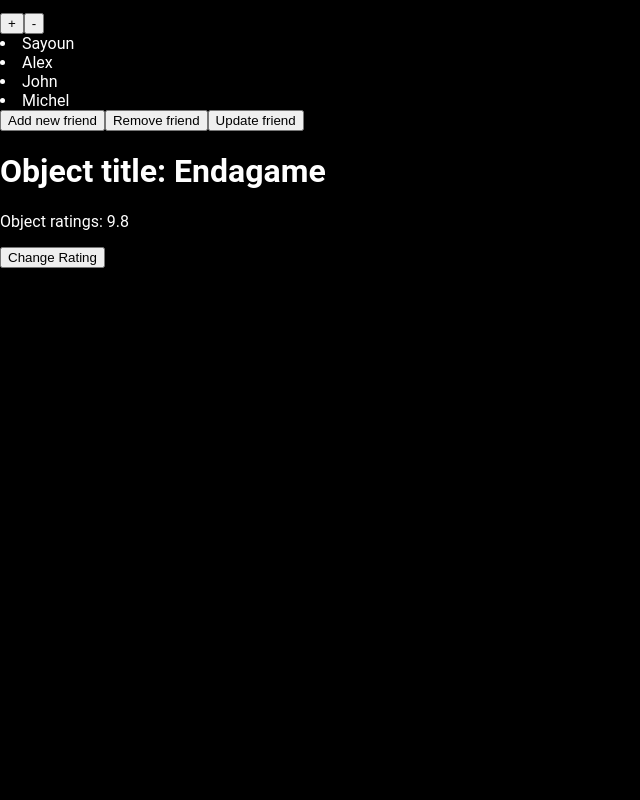
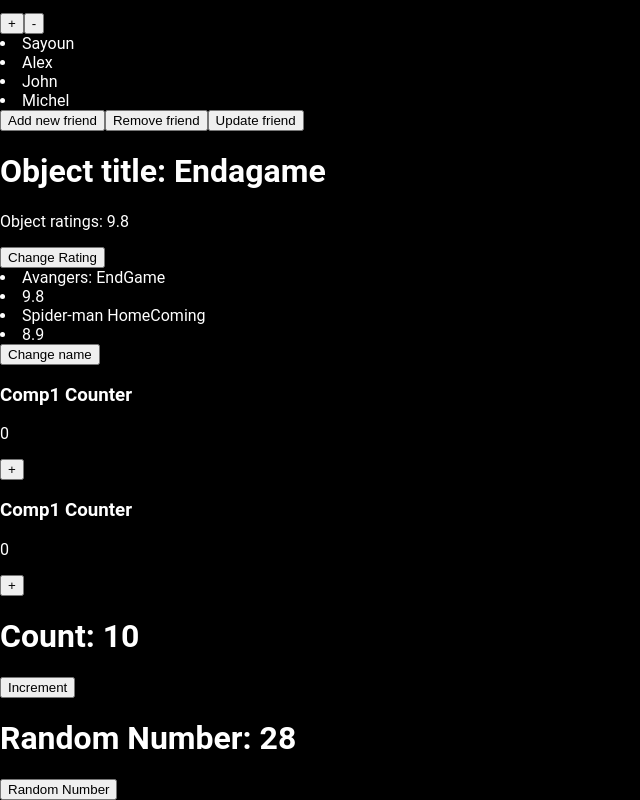
Before and after one commit to SAYOUNCDR/reactjs, a React (Vite) app: page / in a window 1280 px wide. Shown: the part 1877-2677 px from the top of the page, without its empty margins (0-640 px from the left). Before the commit the page ends 2145 px from the top, so only its background shows below. Built offline with nearby package versions, Linux system fonts and the light colour scheme.

Commit message:
useState more use cases

```diff
--- a/src/App.jsx
+++ b/src/App.jsx
@@ -1,3 +1,4 @@
+import { useState } from "react";
 import { Arrayobj } from "./components/Arrayobj";
 import { ChildrenProp } from "./components/ChildrenProp";
 import { ConditionalRender } from "./components/ConditionalRender";
@@ -9,11 +10,15 @@
 import { PropsChild } from "./components/PropsChild";
 import { StatesHooks } from "./components/StatesHooks";
 import { Styling } from "./components/Styling";
+import { Comp1 } from "./components/Comp1";
+import { Comp2 } from "./components/Comp2";
+import { ArrowUseState } from "./components/ArrowUseState";
 
 //Importing css
 import "./index.css";
 //Components inside a component
 const App = () => {
+  const [count, setCount] = useState(0);
   return (
     <div>
       <JSXRules />
@@ -36,8 +41,12 @@
 
       <Styling />
       <EventHandler />
+      <StatesHooks />
 
-      <StatesHooks />
+      <Comp1 count={count} onClickHandler={() => setCount(count + 1)} />
+      <Comp2 count={count} onClickHandler={() => setCount(count + 1)} />
+
+      <ArrowUseState />
     </div>
   );
 };
--- /dev/null
+++ b/src/components/ArrowUseState.jsx
@@ -0,0 +1,31 @@
+import { useState } from "react";
+
+export const ArrowUseState = () => {
+  const [count, setCount] = useState(() => {
+    const initialCount = 10;
+    return initialCount;
+  });
+
+  const increment = () => {
+    setCount((prevCount) => prevCount + 1);
+  };
+
+  const [randomNumber, setRandomNumber] = useState(() => {
+    const randomNumber = Math.floor(Math.random() * 100);
+    return randomNumber;
+  });
+
+  const generateRandomNumber = () => {
+    const newNumber = Math.floor(Math.random() * 100);
+    setRandomNumber(newNumber);
+  };
+  return (
+    <div>
+      <h1>Count: {count}</h1>
+      <button onClick={increment}>Increment</button>
+
+      <h1>Random Number: {randomNumber}</h1>
+      <button onClick={generateRandomNumber}>Random Number</button>
+    </div>
+  );
+};
--- /dev/null
+++ b/src/components/Comp1.jsx
@@ -0,0 +1,10 @@
+export const Comp1 = ({ count, onClickHandler }) => {
+  const handleClick = onClickHandler;
+  return (
+    <div>
+      <h3>Comp1 Counter</h3>
+      <p>{count}</p>
+      <button onClick={handleClick}> + </button>
+    </div>
+  );
+};
--- /dev/null
+++ b/src/components/Comp2.jsx
@@ -0,0 +1,10 @@
+export const Comp2 = ({ count, onClickHandler }) => {
+  const handleClick = onClickHandler;
+  return (
+    <div>
+      <h3>Comp1 Counter</h3>
+      <p>{count}</p>
+      <button onClick={handleClick}> + </button>
+    </div>
+  );
+};
--- a/src/components/StatesHooks.jsx
+++ b/src/components/StatesHooks.jsx
@@ -32,6 +32,18 @@
   };
 
   //Array of object
+  const [arrayMovies, setarrayMovies] = useState([
+    { id: 1, title: "Avangers: EndGame", ratings: 9.8 },
+    { id: 2, title: "Spider-man HomeComing", ratings: 8.9 },
+  ]);
+
+  const changeName = () => {
+    setarrayMovies(
+      arrayMovies.map((m) =>
+        m.id === 1 ? { ...arrayMovies, title: "John Wick 4" , ratings: 9 } : m
+      )
+    );
+  };
 
   return (
     <div>
@@ -50,6 +62,15 @@
       <h1>Object title: {movie.title}</h1>
       <p>Object ratings: {movie.ratings}</p>
       <button onClick={handleClickRating}>Change Rating</button>
+
+      {arrayMovies.map((m) => (
+        <>
+          <li>{m.title}</li>
+          <li>{m.ratings}</li>
+        </>
+      ))}
+
+      <button onClick={changeName}>Change name</button>
     </div>
   );
 };
```
